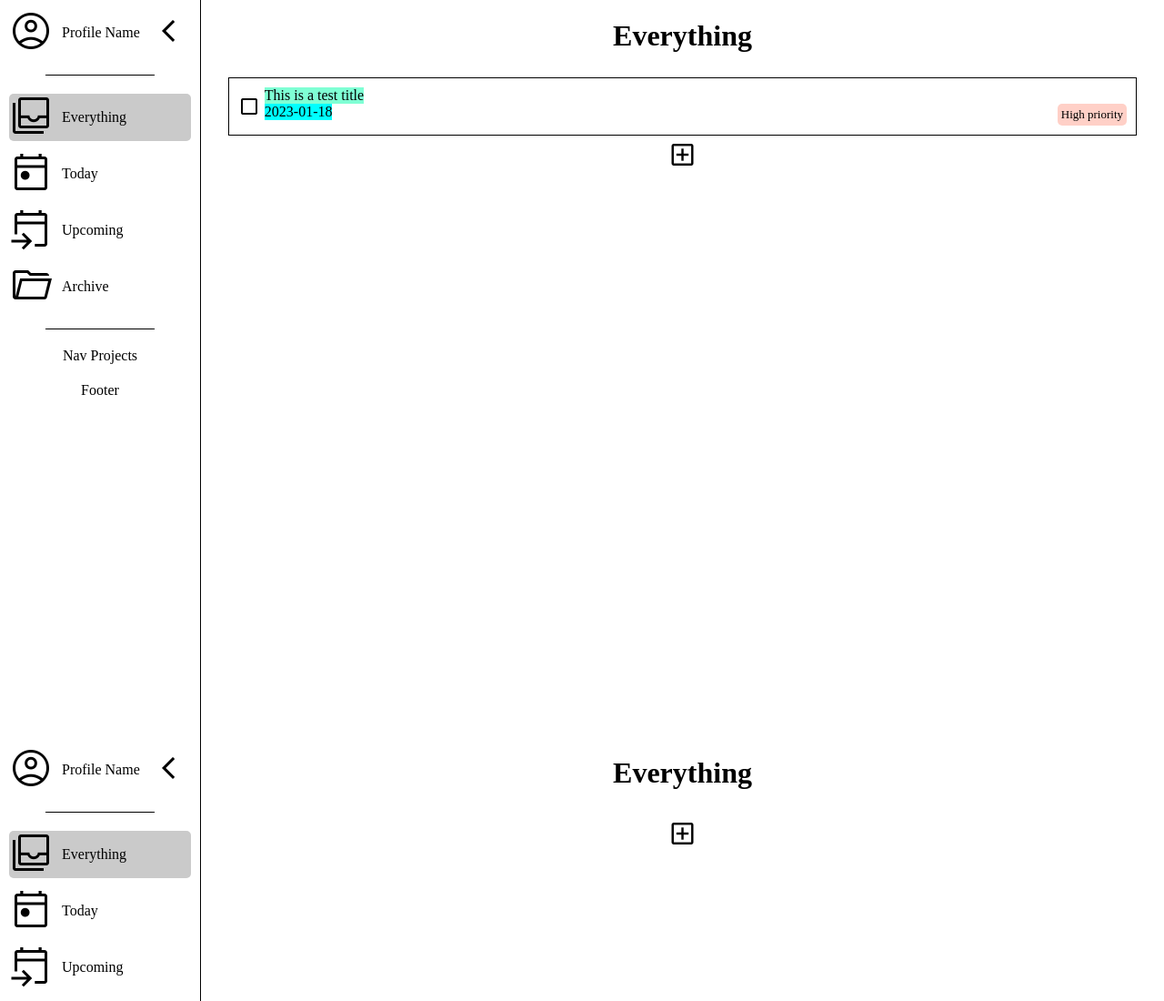
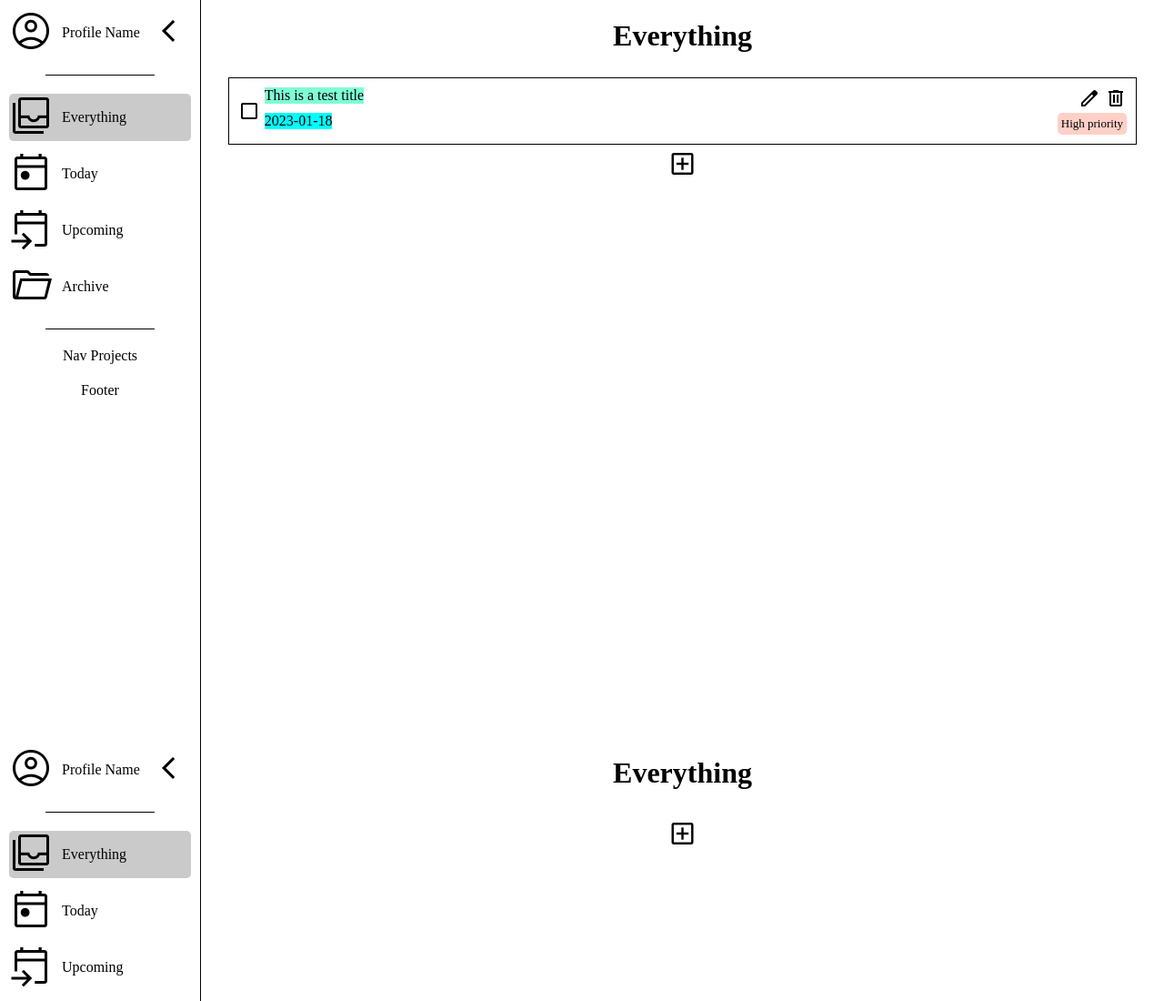
Before and after one commit to joerow/odin-todolist, a website built with webpack: page dist/index.html in a window 1280 px wide. Shown: the top 1100 px of the page at 91% size. Built offline with nearby package versions, Linux system fonts and the light colour scheme.

Commit message:
add todo controls

```diff
--- a/src/domFunctions.js
+++ b/src/domFunctions.js
@@ -235,8 +235,26 @@ const domFunctions = (name, date) => {
         ["todo-title"],
         item.getTitle()
       );
+      todoContainer.appendChild(todoTitle);
+      // add the edit and delete icons */
+      const todoControls = buildElement("div", "", ["todo-controls"], "");
+      todoContainer.appendChild(todoControls);
+      // add the edit and delete icons */
+      const todoEdit = buildElement(
+        "button",
+        "",
+        ["todo-edit"],
+        '<span class="material-symbols-outlined">edit</span>'
+      );
+      todoControls.appendChild(todoEdit);
 
-      todoContainer.appendChild(todoTitle);
+      const todoDelete = buildElement(
+        "button",
+        "",
+        ["todo-delete"],
+        '<span class="material-symbols-outlined">delete</span>'
+      );
+      todoControls.appendChild(todoDelete);
       //add the due date
       const todoDue = buildElement("button", "", ["todo-due"], item.getDue());
       todoContainer.appendChild(todoDue);
--- a/src/style.css
+++ b/src/style.css
@@ -114,7 +114,17 @@ button:focus {
 .todo-title {
   background-color: aquamarine;
   grid-row: 1;
-  grid-column: 2 / span 3;
+  grid-column: 2 / span 2;
+}
+
+.todo-controls {
+  grid-row: 1;
+  grid-column: 4;
+  display: flex;
+  align-items: flex-end;
+  align-content: flex-end;
+  justify-self: flex-end;
+  gap: 5px;
 }
 
 .todo-due {
```
